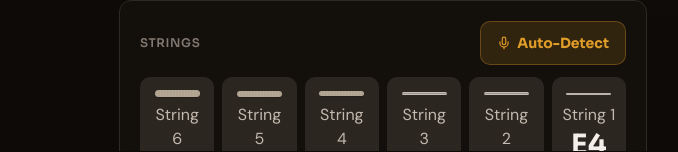
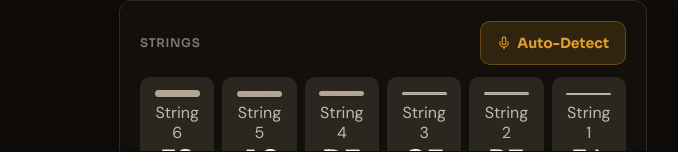
Before and after one commit to randysoller/FretMaster, a React (Vite) app: page / in a window 1280 px wide. Both pictures are taken after a click on the button "Tuner". Shown: the part 649-801 px from the top of the page, without its empty margins (257-935 px from the left). Built offline with nearby package versions, Linux system fonts and the light colour scheme; no server answers.

Commit message:
Fix E4 string card text alignment in tuner

```diff
--- a/src/pages/Tuner.tsx
+++ b/src/pages/Tuner.tsx
@@ -998,9 +998,9 @@ export default function TunerPanel() {
                       }}
                     />
                     </div>
-                    <span className="text-[10px] sm:text-[16px] font-body text-[hsl(var(--text-subtle))]">
-                      <span className="sm:hidden">String {gs.string}</span>
-                      <span className="hidden sm:inline">String {gs.string}</span>
+                    <span className="text-[10px] sm:text-[16px] font-body text-[hsl(var(--text-subtle))] text-center leading-tight">
+                      <span className="block">String</span>
+                      <span className="block">{gs.string}</span>
                     </span>
                     <span className={`font-display text-[22px] sm:text-[28px] font-bold leading-tight ${
                       isActive
```
